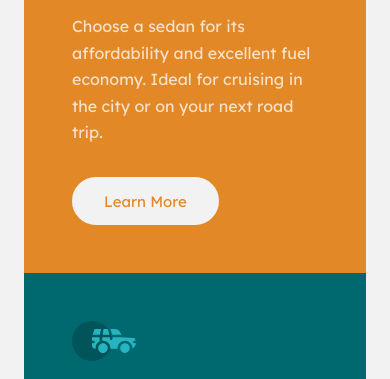
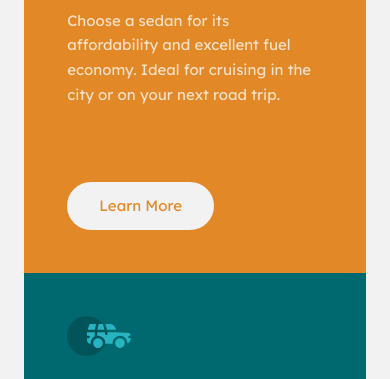
Before and after one commit to stephany247/3-column-preview-card-component-main, a plain HTML site: page index.html in a window 390 px wide. Shown: the part 257-636 px from the top of the page. Drawn offline with Linux system fonts and the light colour scheme; a web font is replaced by a local one.

Commit message:
style: convert pixel units to rem and adjust spacing for responsive layout

```diff
--- a/style.css
+++ b/style.css
@@ -14,26 +14,27 @@
   --light-gray: hsl(0, 0%, 95%);
 }
 
-
+/* Page */
 body {
   min-height: 100vh;
   display: flex;
   flex-direction: column;
   justify-content: center;
   align-items: center;
-  padding: 40px 24px;
+  padding: 2.5rem 1.5rem;
   background-color: var(--light-gray);
   font-family: "Lexend Deca", sans-serif;
-  font-size: 15px;
+  font-size: 0.9375rem;
   font-weight: 400;
 }
 
+/* Card container */
 .container {
   display: flex;
   width: 100%;
-  /* max-width: 920px; */
-  min-height: 500px;
-  border-radius: 8px;
+  max-width: 57.5rem;
+  min-height: 31.25rem;
+  border-radius: 0.5rem;
   overflow: hidden;
 }
 
@@ -43,8 +44,8 @@ body {
   display: flex;
   flex-direction: column;
   align-items: flex-start;
-  gap: 28px;
-  padding: 48px;
+  gap: 1.75rem;
+  padding: 3rem;
 }
 
 .sedans {
@@ -62,8 +63,8 @@ body {
 /* Car icons */
 .car-icon {
   display: block;
-  width: 64px;
-  height: 40px;
+  width: 4rem;
+  height: 2.5rem;
   object-fit: contain;
 }
 
@@ -74,13 +75,12 @@ body {
   font-size: 2rem;
   font-weight: 700;
   line-height: 1.2;
-
 }
 
 /* Paragraphs */
 .card p {
   color: var(--paragraph);
-  font-size: 1rem;
+  font-size: 0.9375rem;
   line-height: 1.65;
 }
 
@@ -89,11 +89,11 @@ body {
   display: inline-flex;
   align-items: center;
   justify-content: center;
-  min-height: 48px;
-  padding: 0 32px;
+  min-height: 3rem;
+  padding: 0 2rem;
   margin-top: auto;
-  border: 2px solid var(--light-gray);
-  border-radius: 50px;
+  border: 0.125rem solid var(--light-gray);
+  border-radius: 3.125rem;
   background-color: var(--light-gray);
   text-decoration: none;
   font-family: "Lexend Deca", sans-serif;
@@ -123,14 +123,14 @@ body {
 
 /* Keyboard accessibility */
 .btn:focus-visible {
-  outline: 2px solid var(--light-gray);
-  outline-offset: 4px;
+  outline: 0.125rem solid var(--light-gray);
+  outline-offset: 0.25rem;
 }
 
 /* Footer attribution */
 .attribution {
   width: 100%;
-  margin-top: 24px;
+  margin-top: 1.5rem;
   font-size: 0.6875rem;
   text-align: center;
   line-height: 1.6;
@@ -141,53 +141,37 @@ body {
 }
 
 /* Tablet and mobile */
-@media (max-width: 768px) {
+@media (max-width: 48rem) {
   body {
     justify-content: flex-start;
-    padding: 88px 24px 32px;
+    padding: 5.5rem 1.5rem 3rem;
   }
 
   .container {
     flex-direction: column;
-    /* min-width: 327px; */
     min-height: auto;
-    border-radius: 6px;
+    border-radius: 0.375rem;
   }
 
   .card {
     flex: none;
-    min-height: 442px;
-    padding: 48px;
-  }
-
-  /* .car-icon {
-    margin-bottom: 36px;
-  } */
-
-  .card h1 {
-    font-size: 32px;
-    /* margin-bottom: 28px; */
-  }
-
-  .card p {
-    line-height: 1.65;
-    /* margin-bottom: 28px; */
+    min-height: 27.625rem;
+    padding: 2.7rem;
   }
 
   .btn {
-    min-height: 48px;
-    padding: 0 30px;
+    padding: 0 1.875rem;
   }
 
   .attribution {
-    max-width: 327px;
+    max-width: 20.4375rem;
   }
 }
 
 /* Smaller mobile screens */
-@media (max-width: 360px) {
+@media (max-width: 22.5rem) {
   body {
-    padding: 48px 16px 24px;
+    padding: 3rem 1rem 1.5rem;
   }
 
   .container {
@@ -195,7 +179,7 @@ body {
   }
 
   .card {
-    padding: 36px;
-    min-height: 420px;
+    padding: 2.25rem;
+    min-height: 26.25rem;
   }
 }
```
